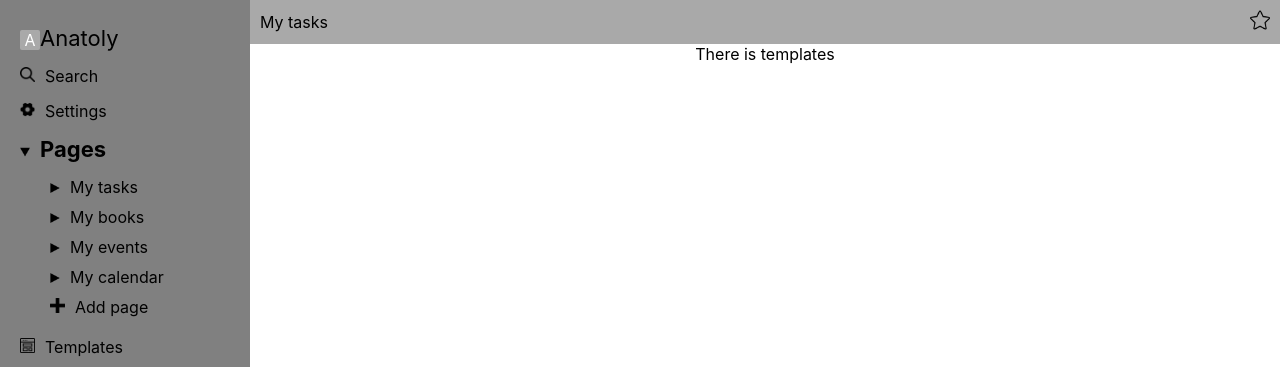
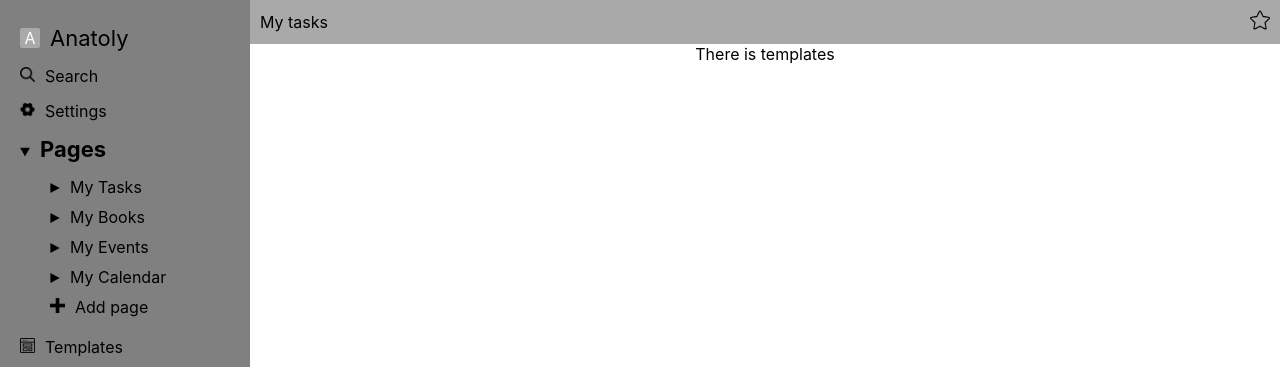
Before and after one commit to anatolik2509/ReactPractice, a React (Create React App) app in the folder react-notion/: page /pages in a window 1280 px wide. Shown: the top 367 px of the page. Built offline with nearby package versions, Linux system fonts and the light colour scheme.

Commit message:
decompose

```diff
--- a/react-notion/src/App.css
+++ b/react-notion/src/App.css
@@ -60,17 +60,27 @@
 }
 
 .account-preview{
-  display: block;
+  display: flex;
+  flex-direction: row;
+  justify-content: flex-start;
+  align-items: center;
 }
 
 .avatar{
-  display: inline-block;
   border-radius: 10%;
   width: 20px;
   height: 20px;
   background: darkgray;
   text-align: center;
   color: white;
+  display: flex;
+  justify-content: center;
+  align-items: center;
+  flex-direction: column;
+}
+
+.account-preview > div{
+  margin-right: 10px;
 }
 
 .account-name{
--- a/react-notion/src/App.js
+++ b/react-notion/src/App.js
@@ -5,7 +5,7 @@ import Template from './components/Template';
 
 function App() {
   return (
-    <div class="main-page">
+    <div className="main-page">
       <SideBar />
       <Template />
     </div>
--- /dev/null
+++ b/react-notion/src/components/AvatarPreview/index.js
@@ -0,0 +1,12 @@
+import React from "react";
+
+const AvatarPreview = () => {
+  return(
+      <div className="account-preview side-menu-elem">
+          <div className="avatar">A</div>
+          <div className="account-name">Anatoly</div>
+      </div>
+  );
+};
+
+export default AvatarPreview;
--- /dev/null
+++ b/react-notion/src/components/PageList/AddPageButton.js
@@ -0,0 +1,15 @@
+import React from "react";
+
+const AddPageButton = ({onAdd}) => {
+
+
+
+    return (
+        <li className="page-list-elem">
+            <img className="icon menu-icon" src="assets/icons/plus.png" alt=""/>
+            <span>Add page</span>
+        </li>
+    )
+};
+
+export default AddPageButton;
--- /dev/null
+++ b/react-notion/src/components/PageList/PageListElement.js
@@ -0,0 +1,12 @@
+import React from "react";
+
+const PageListElement = (props) => {
+    return (
+        <li className="page-list-elem">
+            <img className="icon-sm menu-icon" src="assets/icons/closed_triangle.png" alt=""/>
+            {props.name}
+        </li>
+    )
+}
+
+export default PageListElement
--- /dev/null
+++ b/react-notion/src/components/PageList/index.js
@@ -0,0 +1,40 @@
+import React from "react";
+import PageListElement from "./PageListElement";
+import AddPageButton from "./AddPageButton";
+
+export default class PageList extends React.Component {
+
+    constructor(props) {
+        super(props);
+
+        this.state = {
+            pages: props.pages,
+            opened: true
+        }
+    }
+
+    addPage = (pageName) => {
+        this.setState((state) => {
+            state.pages.push({name: pageName});
+            return {
+                pages: state.pages,
+                opened: state.opened
+            };
+        });
+    };
+
+    render() {
+        return (
+            <div>
+                <div className="pages-title side-menu-elem">
+                    <img className="icon-sm menu-icon" src="assets/icons/opened_triangle.png" alt=""/>
+                    <b>Pages</b>
+                </div>
+                <ul className="page-list side-menu-elem">
+                    {this.state.pages.map((page) => <PageListElement name={page.name}/>)}
+                    <AddPageButton onAdd={this.addPage}/>
+                </ul>
+            </div>
+        )
+    }
+}
--- /dev/null
+++ b/react-notion/src/components/SearchButton/index.js
@@ -0,0 +1,12 @@
+import React from "react";
+
+const SearchButton = () => {
+  return(
+      <div className="search-button side-menu-elem">
+          <img className="icon menu-icon" src="assets/icons/search.png" alt="" />
+          Search
+      </div>
+  );
+}
+
+export default SearchButton;
--- /dev/null
+++ b/react-notion/src/components/SettingsButton/index.js
@@ -0,0 +1,12 @@
+import React from "react";
+
+const SettingsButton = () => {
+  return(
+      <div className="settings-button side-menu-elem">
+          <img className="icon menu-icon" src="assets/icons/setting.png" alt="" />
+          Settings
+      </div>
+  );
+}
+
+export default SettingsButton;
--- a/react-notion/src/components/SideBar/index.js
+++ b/react-notion/src/components/SideBar/index.js
@@ -1,59 +1,29 @@
 import React from 'react';
 
 import '../../App.css';
+import AvatarPreview from "../AvatarPreview";
+import SearchButton from "../SearchButton";
+import SettingsButton from "../SettingsButton";
+import PageList from "../PageList";
+import TemplatesButton from "../TemplatesButton";
+
 
 const SideBar = () => {
-    return(
+    return (
         <nav className="side-menu">
-        <div className="account-preview side-menu-elem">
-            <div className="avatar">A</div>
-            <div className="account-name">Anatoly</div>
-        </div>
-        <div className="search-button side-menu-elem">
-            <img className="icon menu-icon" src="assets/icons/search.png" alt="" />
-            Search
-        </div>
-        <div className="settings-button side-menu-elem">
-            <img className="icon menu-icon" src="assets/icons/setting.png" alt="" />
-            Settings
-        </div>
-        <div className="pages-title side-menu-elem">
-            <img className="icon-sm menu-icon" src="assets/icons/opened_triangle.png" alt="" />
-            <b>Pages</b>
-        </div>
+            <AvatarPreview/>
+            <SearchButton/>
+            <SettingsButton/>
+            <PageList pages={[{name: 'My Tasks'}, {name: 'My Books'}, {name: 'My Events'}, {name: 'My Calendar'},]}/>
+            <TemplatesButton/>
 
-        <ul className="page-list side-menu-elem">
-            <li className="page-list-elem">
-                <img className="icon-sm menu-icon" src="assets/icons/closed_triangle.png" alt="" />
-                My tasks
-            </li>
-            <li className="page-list-elem">
-                <img className="icon-sm menu-icon" src="assets/icons/closed_triangle.png" alt="" />
-                My books
-            </li>
-            <li className="page-list-elem">
-                <img className="icon-sm menu-icon" src="assets/icons/closed_triangle.png" alt="" />
-                My events
-            </li>
-            <li className="page-list-elem">
-                <img className="icon-sm menu-icon" src="assets/icons/closed_triangle.png" alt="" />
-                My calendar
-            </li>
-            <li className="page-list-elem">
-                <img className="icon menu-icon" src="assets/icons/plus.png" alt="" />
-                Add page
-            </li>
-        </ul>
-        <div className="template-button side-menu-elem">
-            <img className="icon menu-icon" src="assets/icons/template.png" alt="" />
-            Templates
-        </div>
+
             <div className="import-button side-menu-elem">
-            <img className="icon menu-icon" src="assets/icons/import.png" alt="" />
+                <img className="icon menu-icon" src="assets/icons/import.png" alt=""/>
                 Import
             </div>
             <div className="side-menu-elem">
-            <img className="icon menu-icon" src="assets/icons/delete.png" alt="" />
+                <img className="icon menu-icon" src="assets/icons/delete.png" alt=""/>
                 Trash
             </div>
         </nav>
--- a/react-notion/src/components/Template/index.js
+++ b/react-notion/src/components/Template/index.js
@@ -6,11 +6,11 @@ import NavBar from '../NavBar';
 const Template = () => {
     return (
         <div className="page-content">
-            <NavBar />
+            <NavBar/>
             <div className="template-container">
                 There is templates
             </div>
-    </div>
+        </div>
     )
 }
 
--- /dev/null
+++ b/react-notion/src/components/TemplatesButton/index.js
@@ -0,0 +1,12 @@
+import React from "react";
+
+const TemplatesButton = () => {
+  return(
+      <div className="template-button side-menu-elem">
+          <img className="icon menu-icon" src="assets/icons/template.png" alt=""/>
+          Templates
+      </div>
+  )
+};
+
+export default TemplatesButton;
```
Lines whose indentation alone changed are shown as unchanged.
